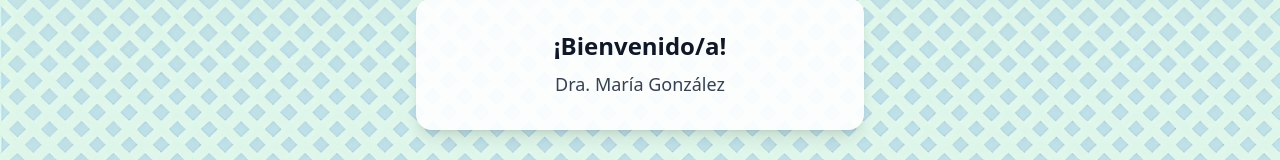
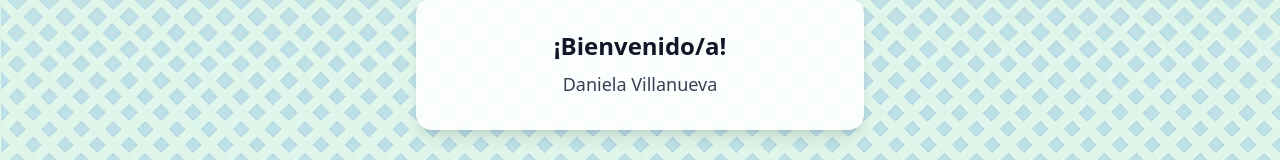
Before and after one commit to ViceVal/Proyecto-Kine, a React (Vite) app: page /menu-supervisor in a window 1280 px wide. Shown: the part 206-366 px from the top of the page. Built offline with nearby package versions, Linux system fonts and the light colour scheme.

Commit message:
Minor Fixes

```diff
--- /dev/null
+++ b/capacitor.config.json
@@ -0,0 +1,5 @@
+{
+  "appId": "con.kine.app",
+  "appName": "KineApp",
+  "webDir": "dist"
+}
--- a/src/pages/DetalleConsulta.jsx
+++ b/src/pages/DetalleConsulta.jsx
@@ -125,7 +125,7 @@ export default function DetalleConsulta() {
           onClick={handleEnviarCorreccion}
           className="w-full py-4 bg-[#1E6176] text-white text-lg font-semibold rounded-xl shadow-md hover:bg-[#164d5e] active:scale-95 transition"
         >
-          {consulta.retroalimentacion ? "✏️ Editar Corrección" : "📝 Enviar Corrección"}
+          {consulta.retroalimentacion ? "✏️ Editar Corrección" : "📝 Enviar Retroalimentación"}
         </button>
 
         {/* Información adicional */}
--- a/src/pages/MenuSupervisor.jsx
+++ b/src/pages/MenuSupervisor.jsx
@@ -17,8 +17,8 @@ export default function MenuSupervisor() {
   const navigate = useNavigate();
 
   // Datos del supervisor (se reemplazará con datos reales)
-  const nombreSupervisor = "Dra. María";
-  const apellidoSupervisor = "González";
+  const nombreSupervisor = "Daniela";
+  const apellidoSupervisor = "Villanueva";
 
   return (
     <div
```
Also changed, not shown: 1 other file (tests, documents, lock files or other folders).
